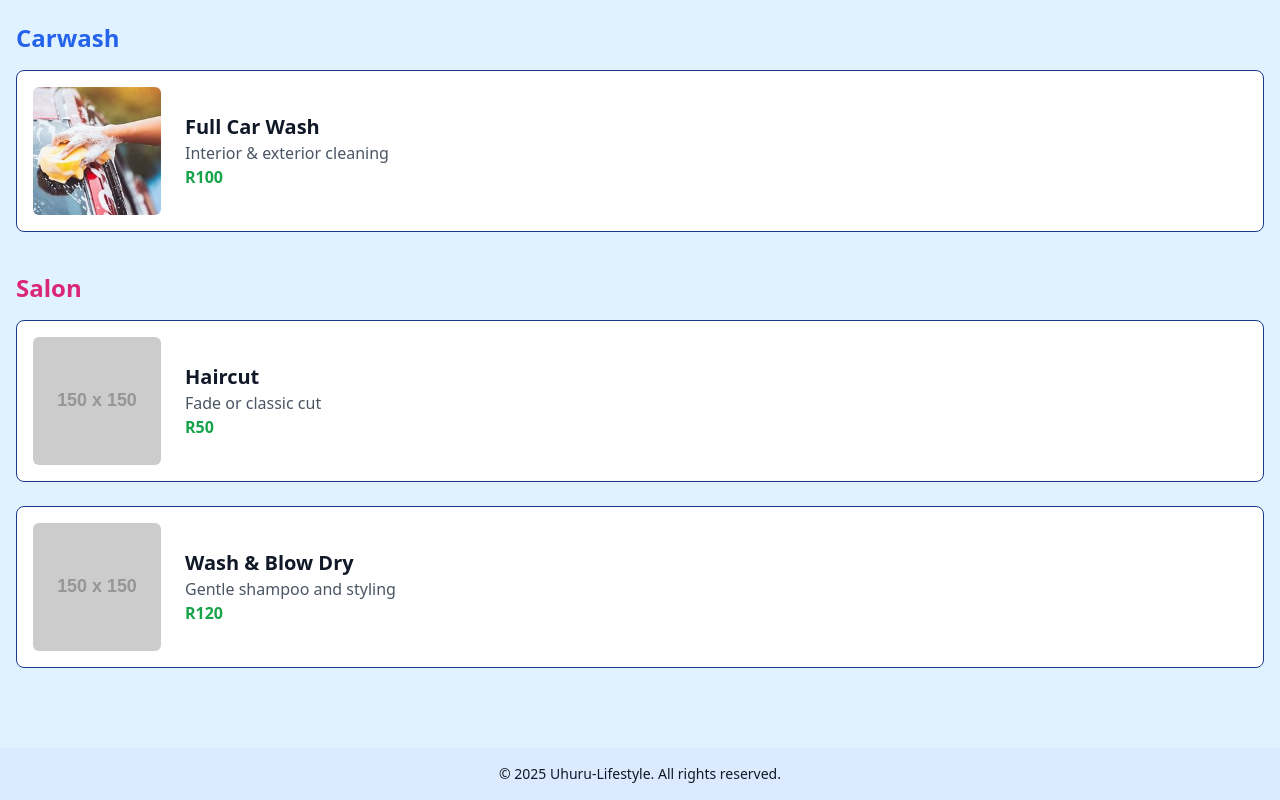
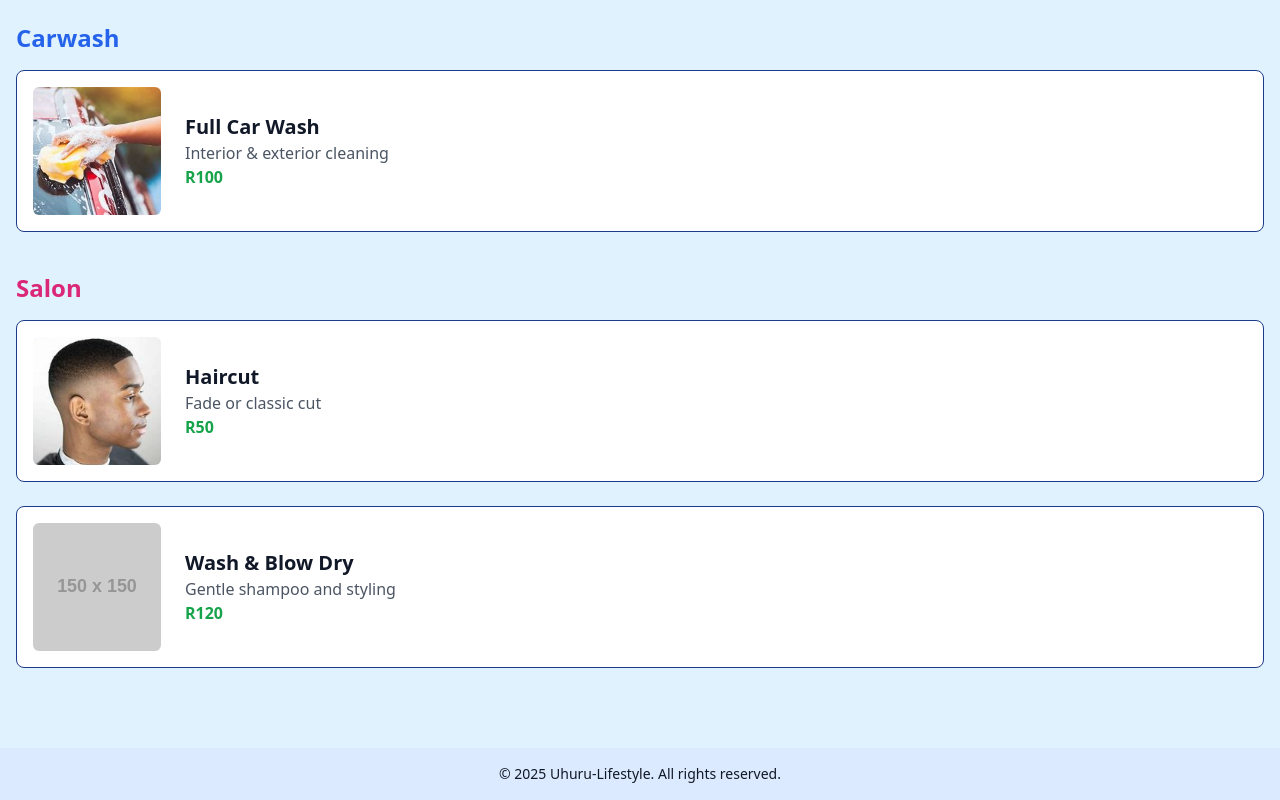
Before and after one commit to AndileLondy/Uhuru, a plain HTML site: page index.html in a window 1280 px wide. Shown: the part 636-1436 px from the top of the page. Drawn offline with nearby package versions, Linux system fonts and the light colour scheme; placeholder pictures from the web are drawn by us.

Commit message:
Update index.html

```diff
--- a/index.html
+++ b/index.html
@@ -96,7 +96,7 @@
       <h3 class="text-2xl font-semibold mt-10 mb-4 text-pink-600">Salon</h3>
       <div class="space-y-6">
         <div class="flex items-center border border-primary p-4 rounded-lg bg-white dark:bg-gray-800 hover:scale-105 transition-transform animate-bounceIn">
-          <img src="https://via.placeholder.com/150" alt="Haircut" class="w-32 h-32 rounded-md object-cover mr-6" />
+          <img src="Fade.jpg" alt="Haircut" class="w-32 h-32 rounded-md object-cover mr-6" />
           <div>
             <h4 class="text-xl font-bold">Haircut</h4>
             <p class="text-gray-600 dark:text-gray-300">Fade or classic cut</p>
```
